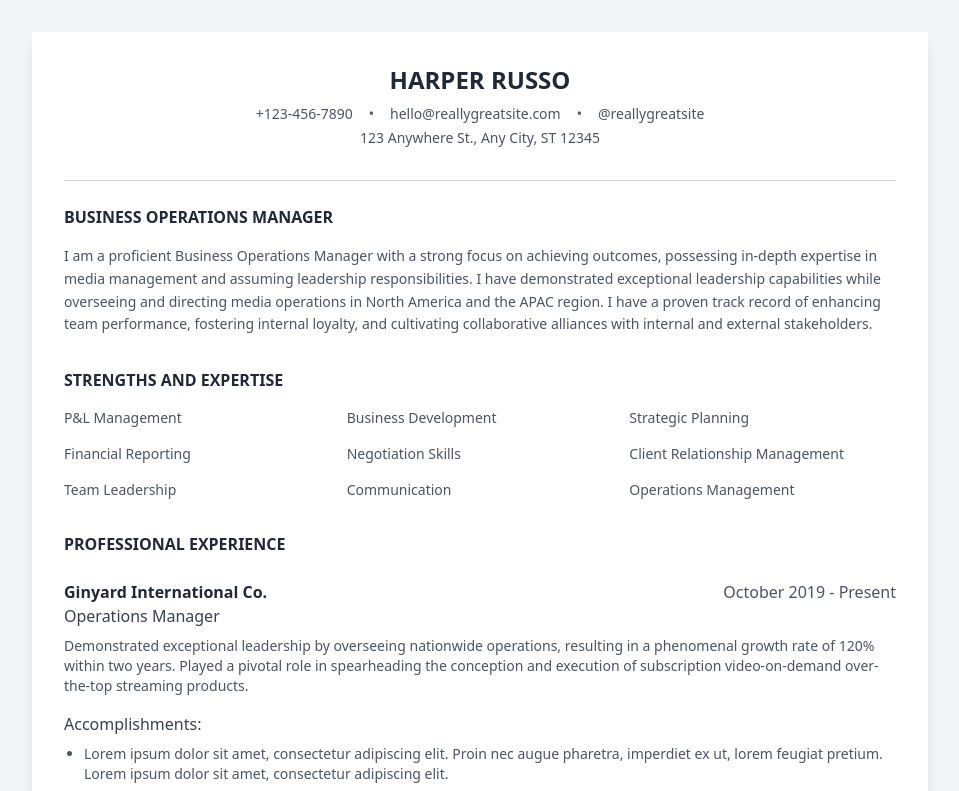
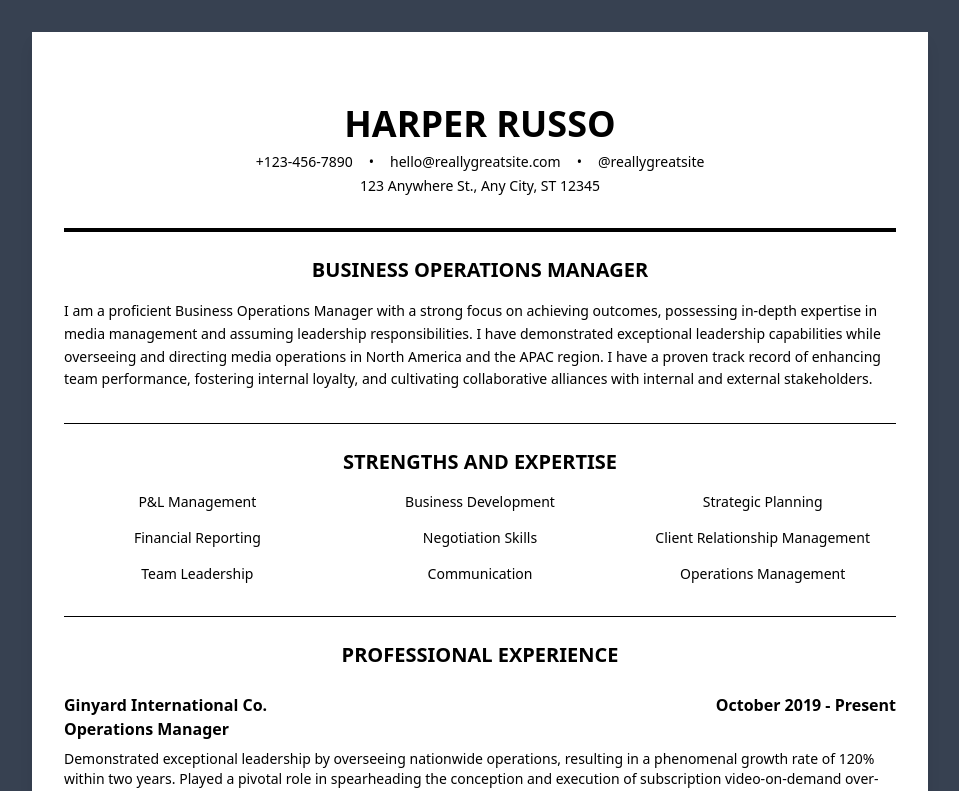
Before and after one commit to Tech-Shark/syntax, a React (Vite) app in the folder src/syntax_frontend/: page /temp17 in a window 1280 px wide. Shown: the top 791 px of the page, without its empty margins (160-1119 px from the left). Built offline with nearby package versions, Linux system fonts and the light colour scheme.

Commit message:
Template 17 completion

```diff
--- a/src/syntax_frontend/src/components/cvTemplates/Template17.jsx
+++ b/src/syntax_frontend/src/components/cvTemplates/Template17.jsx
@@ -53,12 +53,12 @@ function Template17({ cvData }) {
   };
 
   return (
-    <div className="min-h-screen bg-gray-100 p-8">
-      <div className="max-w-4xl mx-auto bg-white shadow-lg p-8">
+    <div className="min-h-screen bg-gray-700 p-8">
+      <div className="max-w-4xl mx-auto text-black bg-white shadow-lg p-8">
         {/* Header Section */}
-        <div className="text-center mb-8">
-          <h1 className="text-2xl font-bold text-gray-800 mb-2">{mockData.name}</h1>
-          <div className="text-sm text-gray-600 space-y-1">
+        <div className="text-center mt-10 mb-8">
+          <h1 className="text-4xl font-bold mb-2">{mockData.name}</h1>
+          <div className="text-sm space-y-1">
             <div className="flex justify-center gap-4">
               <span>{mockData.contact.phone}</span>
               <span>•</span>
@@ -70,62 +70,63 @@ function Template17({ cvData }) {
           </div>
         </div>
 
-        <hr className="border-gray-300 my-6" />
+        <hr className="border-black font-bold bg-black h-1 my-6" />
 
         {/* Title and Summary */}
         <div className="mb-8">
-          <h2 className="text-gray-800 font-bold mb-4 uppercase">
+          <h2 className="text-center text-xl font-bold mb-4 uppercase">
             {mockData.title}
           </h2>
-          <p className="text-sm text-gray-600 leading-relaxed">
+          <p className="text-sm leading-relaxed">
             {mockData.summary}
           </p>
         </div>
 
+        <hr className="border-black font-bold bg-black my-6" />
+
         {/* Strengths and Expertise */}
         <section className="mb-8">
-          <h2 className="text-gray-800 font-bold mb-4 uppercase">
+          <h2 className="text-center text-xl font-bold mb-4 uppercase">
             Strengths and Expertise
           </h2>
           <div className="grid grid-cols-3 gap-4">
             {mockData.strengths.map((strength, index) => (
-              <p key={index} className="text-sm text-gray-600">
+              <p key={index} className="text-sm text-center">
                 {strength}
               </p>
             ))}
           </div>
         </section>
 
+        <hr className="border-black font-bold bg-black my-6" />
+
         {/* Professional Experience */}
         <section>
-          <h2 className="text-gray-800 font-bold mb-6 uppercase">
+          <h2 className="text-center text-xl font-bold mb-6 uppercase">
             Professional Experience
           </h2>
           {mockData.experience.map((exp, index) => (
             <div key={index} className="mb-8">
               <div className="flex justify-between items-start mb-2">
                 <div>
-                  <h3 className="text-gray-800 font-bold">{exp.company}</h3>
-                  <p className="text-gray-700">{exp.title}</p>
+                  <h3 className="font-bold">{exp.company}</h3>
+                  <p className="font-bold">{exp.title}</p>
                 </div>
-                <span className="text-gray-600">{exp.period}</span>
+                <span className="font-bold">{exp.period}</span>
               </div>
-              <p className="text-sm text-gray-600 mb-4">
+              <p className="text-sm mb-4">
                 {exp.description}
               </p>
               <div>
-                <p className="text-gray-700 mb-2">Accomplishments:</p>
+                <p className="mb-2">Accomplishments:</p>
                 <ul className="list-disc pl-5 space-y-2">
                   {exp.accomplishments.map((accomplishment, idx) => (
-                    <li key={idx} className="text-sm text-gray-600">
+                    <li key={idx} className="text-sm mt-4">
                       {accomplishment}
                     </li>
                   ))}
                 </ul>
               </div>
-              {index !== mockData.experience.length - 1 && (
-                <hr className="border-gray-200 my-6" />
-              )}
             </div>
           ))}
         </section>
```
